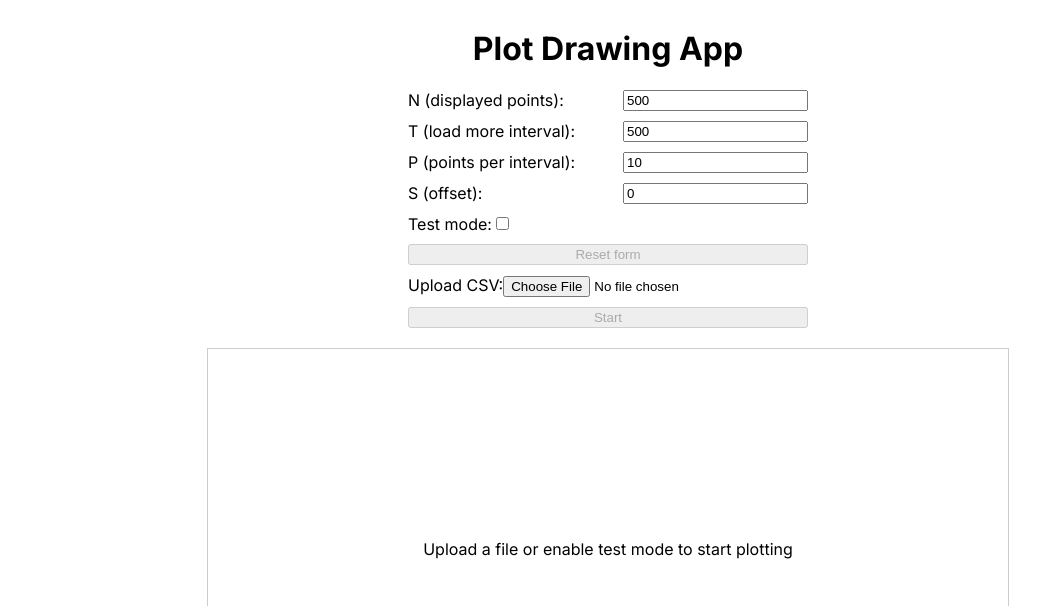
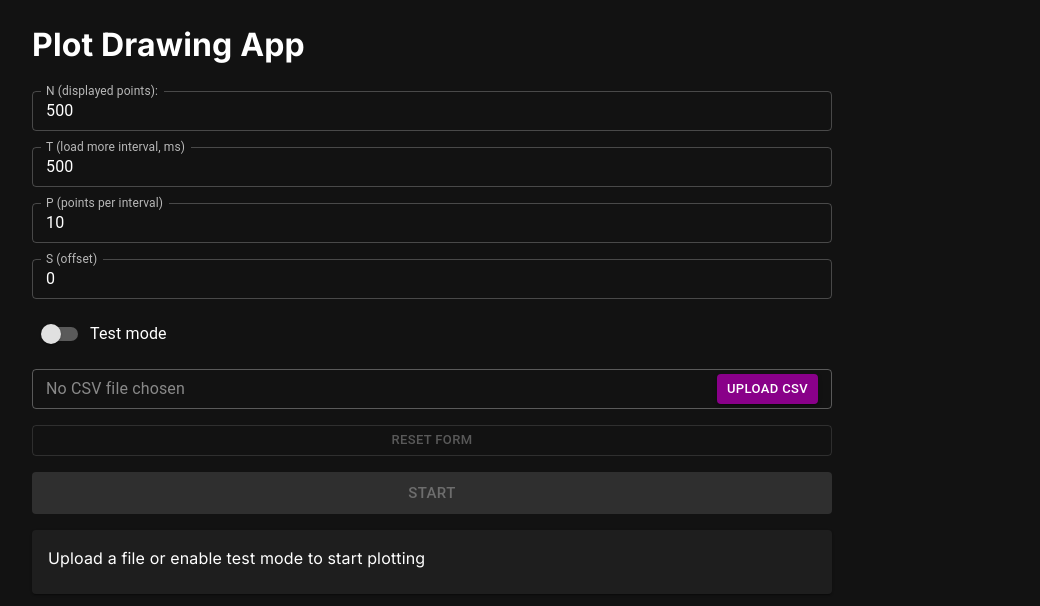
Before and after one commit to jestempablo/gazowy-olbrzym, a Next.js app: page / in a window 1280 px wide. Shown: the top 606 px of the page, without its empty margins (32-1072 px from the left). Built offline with nearby package versions, Linux system fonts and the light colour scheme.

Commit message:
fixes & optimizations

```diff
--- a/app/api/data/route.ts
+++ b/app/api/data/route.ts
@@ -28,23 +28,35 @@ function webStreamToNodeStream(
   return nodeStream;
 }
 
-// Downsampling function
+// Optimized downsampling function
 function downsampleData(
   data: { x: number; y: [number, number] }[],
   factor: number
 ) {
   const downsampled: { x: number; y: [number, number] }[] = [];
+  let sumX = 0;
+  let sumY = 0;
+  let minY = Infinity;
+  let maxY = -Infinity;
 
-  for (let i = 0; i < data.length; i += factor) {
-    const chunk = data.slice(i, i + factor);
-    const avgX = chunk.reduce((sum, point) => sum + point.x, 0) / chunk.length;
-    const avgY =
-      chunk.reduce((sum, point) => sum + point.y[0], 0) / chunk.length;
-    const minY = Math.min(...chunk.map((point) => point.y[0]));
-    const maxY = Math.max(...chunk.map((point) => point.y[0]));
-    const error = (maxY - minY) / factor;
+  for (let i = 0; i < data.length; i++) {
+    sumX += data[i].x;
+    sumY += data[i].y[0];
+    minY = Math.min(minY, data[i].y[0]);
+    maxY = Math.max(maxY, data[i].y[0]);
 
-    downsampled.push({ x: avgX, y: [avgY, error] });
+    if ((i + 1) % factor === 0 || i === data.length - 1) {
+      const avgX = sumX / factor;
+      const avgY = sumY / factor;
+      const error = (maxY - minY) / factor;
+      downsampled.push({ x: avgX, y: [avgY, error] });
+
+      // Reset accumulators
+      sumX = 0;
+      sumY = 0;
+      minY = Infinity;
+      maxY = -Infinity;
+    }
   }
 
   return downsampled;
@@ -62,19 +74,25 @@ export async function GET(req: NextRequest) {
   );
 
   if (test) {
+    let lastY = Math.floor(Math.random() * 100); // Initialize lastY with a random value
+
     const readable = new ReadableStream({
       start(controller) {
         const generateRandomData = () => {
           let index = offset;
           const emitData = () => {
-            if (index < 100000) {
+            if (index < 1000000000) {
               const chunk: {
                 x: number;
                 y: [number, number];
-              }[] = Array.from({ length: points * downsample }, (_, i) => ({
-                x: index + i,
-                y: [Math.floor(Math.random() * 100), 0],
-              }));
+              }[] = Array.from({ length: points * downsample }, (_, i) => {
+                const newY = lastY + (Math.random() - 0.5) * 10; // Generate newY close to lastY
+                lastY = newY; // Update lastY for the next iteration
+                return {
+                  x: index + i,
+                  y: [newY, 0],
+                };
+              });
 
               const downsampledChunk = downsampleData(chunk, downsample);
               controller.enqueue(
--- a/app/components/Aggregates.tsx
+++ /dev/null
@@ -1,22 +0,0 @@
-interface AggregatesProps {
-  min: number;
-  max: number;
-  average: number;
-  variance: number;
-}
-
-export const Aggregates = ({
-  min,
-  max,
-  average,
-  variance,
-}: AggregatesProps) => {
-  return (
-    <div className="aggregates">
-      <p>Min: {min}</p>
-      <p>Max: {max}</p>
-      <p>Average: {average}</p>
-      <p>Variance: {variance}</p>
-    </div>
-  );
-};
--- a/app/components/Controls.tsx
+++ b/app/components/Controls.tsx
@@ -1,3 +1,11 @@
+import {
+  Button,
+  FormControlLabel,
+  InputAdornment,
+  Stack,
+  Switch,
+  TextField,
+} from "@mui/material";
 import { useEffect, useMemo, useRef, useState } from "react";
 import {
   DEFAULT_DISPLAYED_POINTS,
@@ -22,22 +30,29 @@ interface ControlsProps {
   handleFileUpload: (file: File) => void;
   isFileUploaded: boolean;
   setIsFileUploaded: (isFileUploaded: boolean) => void;
+  isLoading: boolean;
+  downsampleRate: number;
+  isPaused: boolean;
+  setIsPaused: (isPaused: boolean) => void;
 }
 
 const useDebounceState = (
   originalState: number,
-  setOriginalState: (value: number) => void
+  setOriginalState: (value: number) => void,
+  setIsDebounceActive: (value: boolean) => void
 ) => {
   const [value, setValue] = useState(originalState);
   const timeoutRef = useRef<NodeJS.Timeout | null>(null);
 
   useEffect(() => {
+    setIsDebounceActive(true);
     if (timeoutRef.current) {
       clearTimeout(timeoutRef.current);
     }
 
     timeoutRef.current = setTimeout(() => {
       setOriginalState(value);
+      setIsDebounceActive(false);
     }, 1500);
 
     return () => {
@@ -45,9 +60,14 @@ const useDebounceState = (
         clearTimeout(timeoutRef.current);
       }
     };
-  }, [value, setOriginalState]);
+  }, [value, setOriginalState, setIsDebounceActive]);
 
   return [value, setValue] as const;
+};
+
+const clearLeadingZeros = (value: string | number) => {
+  if (value === "0" || value === 0) return "0";
+  return value.toString().replace(/^0+/, "");
 };
 
 export const Controls = ({
@@ -67,14 +87,22 @@ export const Controls = ({
   handleFileUpload,
   isFileUploaded,
   setIsFileUploaded,
+  isLoading,
+  downsampleRate,
+  isPaused,
+  setIsPaused,
 }: ControlsProps) => {
   const fileInputRef = useRef<HTMLInputElement | null>(null);
   const resetForm = () => {
     setSettingDataInterval(DEFAULT_INTERVAL);
+    setSettingDataIntervalDebounced(DEFAULT_INTERVAL);
     setSettingDisplayPoints(DEFAULT_DISPLAYED_POINTS);
+    setSettingDisplayPointsDebounced(DEFAULT_DISPLAYED_POINTS);
     setSettingPointsPerInterval(DEFAULT_POINTS_PER_INTERVAL);
+    setSettingPointsPerIntervalDebounced(DEFAULT_POINTS_PER_INTERVAL);
     setSettingTestMode(false);
     setOffset(0);
+    setOffsetDebounced(0);
     setIsFileUploaded(false);
     if (fileInputRef.current) {
       fileInputRef.current.value = "";
@@ -99,135 +127,168 @@ export const Controls = ({
     isFileUploaded,
   ]);
 
+  const [isDebounceActive, setIsDebounceActive] = useState(false);
+
   const [offsetDebounced, setOffsetDebounced] = useDebounceState(
     offset,
-    setOffset
+    setOffset,
+    setIsDebounceActive
   );
 
   const [settingDataIntervalDebounced, setSettingDataIntervalDebounced] =
-    useDebounceState(settingDataInterval, setSettingDataInterval);
+    useDebounceState(
+      settingDataInterval,
+      setSettingDataInterval,
+      setIsDebounceActive
+    );
 
   const [settingDisplayPointsDebounced, setSettingDisplayPointsDebounced] =
-    useDebounceState(settingDisplayPoints, setSettingDisplayPoints);
+    useDebounceState(
+      settingDisplayPoints,
+      setSettingDisplayPoints,
+      setIsDebounceActive
+    );
 
   const [
     settingPointsPerIntervalDebounced,
     setSettingPointsPerIntervalDebounced,
-  ] = useDebounceState(settingPointsPerInterval, setSettingPointsPerInterval);
+  ] = useDebounceState(
+    settingPointsPerInterval,
+    setSettingPointsPerInterval,
+    setIsDebounceActive
+  );
 
   return (
-    <div
-      style={{
-        display: "flex",
-        flexDirection: "column",
-        marginBottom: "20px",
-        gap: "10px",
-        width: 400,
-      }}
-    >
-      <label
-        style={{
-          width: "100%",
-          display: "flex",
-          justifyContent: "space-between",
-        }}
-      >
-        <span>N (displayed points):</span>
-        <input
+    <Stack spacing={2} sx={{ width: 800, pb: 2 }}>
+      <TextField
+        label="N (displayed points):"
         type="number"
-          value={settingDisplayPointsDebounced}
+        value={clearLeadingZeros(settingDisplayPointsDebounced)}
         disabled={isStreaming}
         onChange={(e) =>
           setSettingDisplayPointsDebounced(Number(e.target.value))
         }
+        helperText={
+          downsampleRate > 1
+            ? `Will be downsampled to ${downsampleRate} "x" values per point`
+            : undefined
+        }
       />
-      </label>
-      <label
-        style={{
-          width: "100%",
-          display: "flex",
-          justifyContent: "space-between",
-        }}
-      >
-        <span>T (load more interval):</span>
-        <input
+
+      <TextField
+        label="T (load more interval, ms)"
         type="number"
-          value={settingDataIntervalDebounced}
+        value={clearLeadingZeros(settingDataIntervalDebounced)}
         disabled={isStreaming}
         onChange={(e) =>
           setSettingDataIntervalDebounced(Number(e.target.value))
         }
       />
-      </label>
-      <label
-        style={{
-          width: "100%",
-          display: "flex",
-          justifyContent: "space-between",
-        }}
-      >
-        <span>P (points per interval):</span>
-        <input
+
+      <TextField
+        label="P (points per interval)"
         type="number"
-          value={settingPointsPerIntervalDebounced}
+        value={clearLeadingZeros(settingPointsPerIntervalDebounced)}
         disabled={isStreaming}
         onChange={(e) =>
           setSettingPointsPerIntervalDebounced(Number(e.target.value))
         }
+        helperText={
+          downsampleRate > 1
+            ? `Do not set lower than ${downsampleRate}`
+            : undefined
+        }
       />
-      </label>
-      <label
-        style={{
-          width: "100%",
-          display: "flex",
-          justifyContent: "space-between",
-        }}
-      >
-        <span>S (offset):</span>
-        <input
+
+      <TextField
+        label="S (offset)"
         type="number"
-          value={offsetDebounced}
+        value={clearLeadingZeros(offsetDebounced)}
         disabled={isStreaming}
         onChange={(e) => setOffsetDebounced(Number(e.target.value))}
       />
-      </label>
-      <label>
-        Test mode:
-        <input
-          type="checkbox"
+
+      <FormControlLabel
+        control={
+          <Switch
             checked={settingTestMode}
             disabled={isStreaming}
             onChange={(e) => setSettingTestMode(e.target.checked)}
           />
-      </label>
-      <button onClick={resetForm} disabled={!isDirty}>
-        Reset form
-      </button>
-      <label>
-        Upload CSV:
+        }
+        label="Test mode"
+      />
+
       <input
         ref={fileInputRef}
         type="file"
+        id="upload-csv"
         accept=".csv"
+        disabled={isStreaming}
+        style={{ display: "none" }}
         onChange={(e) => {
           if (e.target.files && e.target.files[0]) {
             handleFileUpload(e.target.files[0]);
+            setSettingTestMode(false);
           }
         }}
       />
+
+      <TextField
+        value={
+          fileInputRef.current?.value
+            ? fileInputRef.current?.value.split("\\").pop()
+            : "No CSV file chosen"
+        }
+        disabled
+        InputProps={{
+          endAdornment: (
+            <InputAdornment position="end">
+              <label htmlFor="upload-csv">
+                <Button
+                  variant="contained"
+                  color="primary"
+                  component="span"
+                  disabled={isStreaming}
+                  size="small"
+                >
+                  {!isFileUploaded ? "Upload CSV" : "Choose different file"}
+                </Button>
               </label>
+            </InputAdornment>
+          ),
+        }}
+      />
+      <Button
+        onClick={resetForm}
+        disabled={!isDirty || isStreaming}
+        variant="outlined"
+        color="warning"
+        size="small"
+      >
+        Reset form
+      </Button>
       {!isStreaming ? (
-        <button
-          onClick={startStreaming}
-          disabled={isStreaming || (!isFileUploaded && !settingTestMode)}
+        <Button
+          onClick={isPaused ? () => setIsPaused(false) : startStreaming}
+          disabled={
+            isDebounceActive ||
+            isLoading ||
+            (!isFileUploaded && !settingTestMode)
+          }
+          size="large"
         >
-          Start
-        </button>
+          {isDebounceActive
+            ? "Please wait momentarily"
+            : isPaused
+            ? "Reset to start"
+            : "Start"}
+        </Button>
       ) : (
-        <button onClick={stopStreaming} disabled={!isStreaming}>
-          Stop
-        </button>
+        <Button onClick={stopStreaming} disabled={!isStreaming} size="large">
+          Pause
+        </Button>
       )}
-    </div>
+    </Stack>
   );
 };
--- a/app/components/Graph.tsx
+++ b/app/components/Graph.tsx
@@ -1,10 +1,28 @@
-import { GRAPH_HEIGHT, GRAPH_WIDTH } from "../constants";
+import {
+  Card,
+  CardActionArea,
+  CardContent,
+  CardMedia,
+  CircularProgress,
+  Divider,
+  Grid,
+  Stack,
+  Typography,
+} from "@mui/material";
+import { GRAPH_WIDTH } from "../constants";
 
 interface GraphProps {
   graphRef: React.RefObject<HTMLDivElement>;
   isLoading: boolean;
   settingTestMode: boolean;
   isFileUploaded: boolean;
+  min: number;
+  max: number;
+  average: number;
+  variance: number;
+  xMin: number;
+  xMax: number;
+  downsampleRate: number;
 }
 
 export const Graph = ({
@@ -12,41 +30,99 @@ export const Graph = ({
   isLoading,
   settingTestMode,
   isFileUploaded,
+  min,
+  max,
+  average,
+  variance,
+  xMin,
+  xMax,
+  downsampleRate,
 }: GraphProps) => {
   return (
-    <div
+    <Card
       style={{
-        display: "flex",
-        flexDirection: "column",
-        alignItems: "center",
-        justifyContent: "center",
-        height: GRAPH_HEIGHT,
         width: GRAPH_WIDTH,
-        border: "1px solid #ccc",
       }}
     >
       {!settingTestMode && !isFileUploaded ? (
-        "Upload a file or enable test mode to start plotting"
+        <CardContent>
+          Upload a file or enable test mode to start plotting
+        </CardContent>
       ) : isLoading ? (
-        "Please wait..."
+        <CardContent>
+          <CircularProgress />
+        </CardContent>
       ) : (
-        <div ref={graphRef} />
+        <>
+          <CardMedia>
+            <div ref={graphRef} />
+          </CardMedia>
+          <CardContent>
+            <Grid container sx={{ textAlign: "center" }} columnSpacing={2}>
+              <Grid item xs={3}>
+                Y Min
+                <Divider />
+              </Grid>
+              <Grid item xs={3}>
+                Y Max
+                <Divider />
+              </Grid>
+              <Grid item xs={3}>
+                Average
+                <Divider />
+              </Grid>
+              <Grid item xs={3}>
+                Variance
+                <Divider />
+              </Grid>
+              <Grid item xs={3}>
+                <Typography variant="subtitle2">{min}</Typography>
+              </Grid>
+              <Grid item xs={3}>
+                <Typography variant="subtitle2">{max}</Typography>
+              </Grid>
+              <Grid item xs={3}>
+                <Typography variant="subtitle2">{average}</Typography>
+              </Grid>
+              <Grid item xs={3}>
+                <Typography variant="subtitle2">{variance}</Typography>
+              </Grid>
+              <Grid item xs={3} pt={3}>
+                X Min
+                <Divider />
+              </Grid>
+              <Grid item xs={3} pt={3}>
+                X Max
+                <Divider />
+              </Grid>
+              <Grid item xs={3} pt={3}>
+                Downsample rate
+                <Divider />
+              </Grid>
+              <Grid item xs={3} pt={3}>
+                Paweł
+                <Divider />
+              </Grid>
+              <Grid item xs={3}>
+                <Typography variant="subtitle2">
+                  {Math.ceil(xMin) - Math.floor(downsampleRate / 2)}
+                </Typography>
+              </Grid>
+              <Grid item xs={3}>
+                <Typography variant="subtitle2">
+                  {Math.floor(xMax) + Math.ceil(downsampleRate / 2)}
+                </Typography>
+              </Grid>
+              <Grid item xs={3}>
+                <Typography variant="subtitle2">{downsampleRate}</Typography>
+              </Grid>
+              <Grid item xs={3}>
+                <Typography variant="subtitle2">Foryński</Typography>
+              </Grid>
+            </Grid>
+          </CardContent>
+        </>
       )}
-    </div>
+    </Card>
   );
 };
-
-/*
-    <GraphInterface
-      settingDataInterval={settingDataInterval}
-      setSettingDataInterval={setSettingDataInterval}
-      settingDisplayPoints={settingDisplayPoints}
-      setSettingDisplayPoints={setSettingDisplayPoints}
-      settingTestMode={settingTestMode}
-      setSettingTestMode={setSettingTestMode}
-      isStreaming={isStreaming}
-      startStreaming={startStreaming}
-      stopStreaming={stopStreaming}
-      graphRef={graphRef}
-    />
-    */
--- a/app/components/Wrapper.tsx
+++ b/app/components/Wrapper.tsx
@@ -1,16 +1,42 @@
+import {
+  Box,
+  colors,
+  Container,
+  createTheme,
+  ThemeOptions,
+} from "@mui/material";
 import { PropsWithChildren } from "react";
+import { ThemeProvider } from "@mui/material";
+import CssBaseline from "@mui/material/CssBaseline";
+
+const themeOptions: ThemeOptions = {
+  palette: {
+    mode: "dark",
+    primary: {
+      main: "#890089",
+    },
+  },
+  components: {
+    MuiTextField: {
+      defaultProps: {
+        size: "small",
+      },
+    },
+    MuiButton: {
+      defaultProps: {
+        variant: "contained",
+      },
+    },
+  },
+};
+
+export const theme = createTheme(themeOptions);
 
 export const Wrapper = ({ children }: PropsWithChildren) => {
   return (
-    <div
-      style={{
-        display: "flex",
-        flexDirection: "column",
-        alignItems: "center",
-        height: "100vh",
-      }}
-    >
-      {children}
-    </div>
+    <ThemeProvider theme={theme}>
+      <CssBaseline />
+      <Container>{children}</Container>
+    </ThemeProvider>
   );
 };
--- a/app/page.tsx
+++ b/app/page.tsx
@@ -11,7 +11,6 @@ import {
   GRAPH_HEIGHT,
 } from "./constants";
 import { Controls } from "./components/Controls";
-import { Aggregates } from "./components/Aggregates";
 import { Wrapper } from "./components/Wrapper";
 import { DataPoint } from "./types";
 import { calculateAggregates } from "./utils";
@@ -30,6 +29,7 @@ export default function Home() {
   const [offset, setOffset] = useState<number>(0); // New offset state
 
   const [isStreaming, setIsStreaming] = useState<boolean>(false);
+  const [isPaused, setIsPaused] = useState<boolean>(false);
 
   const graphRef = useRef<HTMLDivElement | null>(null);
   const dygraphInstanceRef = useRef<Dygraph | null>(null);
@@ -39,30 +39,30 @@ export default function Home() {
 
   const [isFileUploaded, setIsFileUploaded] = useState<boolean>(false);
 
-  const DOWNSAMPLE = useMemo(
+  const downsampleRate = useMemo(
     () => Math.max(1, Math.floor(settingDisplayPoints / GRAPH_WIDTH)),
     [settingDisplayPoints]
   );
 
   const downsampledInitialPoints = useMemo(
-    () => Math.floor(settingDisplayPoints / DOWNSAMPLE),
-    [settingDisplayPoints, DOWNSAMPLE]
+    () => Math.floor(settingDisplayPoints / downsampleRate),
+    [settingDisplayPoints, downsampleRate]
   );
 
   const downsampledAddedPoints = useMemo(
-    () => Math.floor(settingPointsPerInterval / DOWNSAMPLE),
-    [settingPointsPerInterval, DOWNSAMPLE]
+    () => Math.floor(settingPointsPerInterval / downsampleRate),
+    [settingPointsPerInterval, downsampleRate]
   );
 
   const preloadData = useCallback(() => {
-    if (!isStreaming && (isFileUploaded || settingTestMode)) {
+    if (!isStreaming && !isPaused && (isFileUploaded || settingTestMode)) {
       setDataToDisplay([]); // Clear existing data
       dataQueueRef.current = []; // Clear the data queue
       graphRef.current = null;
       dygraphInstanceRef.current = null;
 
       const preloadEventSource = new EventSource(
-        `/api/data?interval=${settingDataInterval}&points=${downsampledInitialPoints}&test=${settingTestMode}&offset=${offset}&downsample=${DOWNSAMPLE}`
+        `/api/data?interval=${settingDataInterval}&points=${downsampledInitialPoints}&test=${settingTestMode}&offset=${offset}&downsample=${downsampleRate}`
       );
       preloadEventSource.onmessage = (event) => {
         const parsedData: DataPoint[] = JSON.parse(event.data);
@@ -80,13 +80,14 @@ export default function Home() {
       };
     }
   }, [
+    isPaused,
     isStreaming,
     settingDataInterval,
     downsampledInitialPoints,
     settingTestMode,
     isFileUploaded,
     offset,
-    DOWNSAMPLE,
+    downsampleRate,
   ]);
 
   const startStreaming = () => {
@@ -99,7 +100,7 @@ export default function Home() {
     const streamingOffset = settingDisplayPoints + offset + 1; // Adjust offset to start streaming from points + 1
 
     eventSourceRef.current = new EventSource(
-      `/api/data?interval=${settingDataInterval}&points=${settingPointsPerInterval}&test=${settingTestMode}&offset=${streamingOffset}&downsample=${DOWNSAMPLE}`
+      `/api/data?interval=${settingDataInterval}&points=${downsampledAddedPoints}&test=${settingTestMode}&offset=${streamingOffset}&downsample=${downsampleRate}`
     );
 
     eventSourceRef.current.onmessage = (event) => {
@@ -119,13 +120,23 @@ export default function Home() {
 
     setIsStreaming(true);
 
-    // Start the rolling plot update
+    // Calculate the number of points to add in each frame
+    const minFrameInterval = 32; // 16ms per frame for ~60 FPS
+    const totalInterval = settingDataInterval; // Total interval for new points
+    const pointsPerInterval = settingPointsPerInterval;
+    const framesPerInterval = totalInterval / minFrameInterval;
+    const pointsPerFrame = Math.ceil(pointsPerInterval / framesPerInterval);
+    const finalIntervalMs = Math.max(
+      minFrameInterval,
+      Math.ceil((totalInterval / pointsPerInterval) * pointsPerFrame)
+    );
+
     const updatePlot = () => {
       if (dataQueueRef.current.length > 0) {
-        const nextPoint = dataQueueRef.current.shift(); // Get the next data point
-        if (nextPoint) {
+        const nextPoints = dataQueueRef.current.splice(0, pointsPerFrame); // Get the next batch of data points
+        if (nextPoints.length > 0) {
           setDataToDisplay((prevData) => {
-            const newData = [...prevData, nextPoint].slice(
+            const newData = [...prevData, ...nextPoints].slice(
               -downsampledInitialPoints
             ); // Maintain the last `points` number of points
             return newData;
@@ -134,11 +145,8 @@ export default function Home() {
       }
     };
 
-    // Synchronize plot update with data interval
-    intervalRef.current = setInterval(
-      updatePlot,
-      settingDataInterval / downsampledAddedPoints
-    );
+    // Synchronize plot update with the frame interval
+    intervalRef.current = setInterval(updatePlot, finalIntervalMs);
   };
 
   const stopStreaming = () => {
@@ -149,6 +157,7 @@ export default function Home() {
       clearInterval(intervalRef.current);
       intervalRef.current = null;
     }
+    setIsPaused(true);
     setIsStreaming(false);
   };
 
@@ -187,12 +196,6 @@ export default function Home() {
   useEffect(() => {
     if (dataToDisplay.length === 0) return;
 
-    // Calculate y-axis padding
-    const yValues = dataToDisplay.map((d) => d.y[0]);
-    const yMin = Math.min(...yValues);
-    const yMax = Math.max(...yValues);
-    const yPadding = yMax - yMin;
-
     // Update the data of the graph
     const plotData = dataToDisplay.map((d) => [d.x, d.y]);
 
@@ -202,16 +205,15 @@ export default function Home() {
         labels: ["X", "Y"],
         width: GRAPH_WIDTH,
         height: GRAPH_HEIGHT,
-        strokeWidth: 2,
+        strokeWidth: 1,
         errorBars: true,
-        valueRange: [yMin - yPadding, yMax + yPadding],
         color: "#890089",
+        fillAlpha: 0.5,
       });
     }
 
     dygraphInstanceRef.current?.updateOptions({
       file: plotData,
-      valueRange: [yMin - yPadding, yMax + yPadding], // Apply y-axis padding
     });
   }, [dataToDisplay]);
 
@@ -245,16 +247,25 @@ export default function Home() {
         handleFileUpload={handleFileUpload}
         isFileUploaded={isFileUploaded}
         setIsFileUploaded={setIsFileUploaded}
+        isLoading={dataToDisplay.length === 0}
+        downsampleRate={downsampleRate}
+        isPaused={isPaused}
+        setIsPaused={setIsPaused}
       />
       <Graph
         graphRef={graphRef}
         isLoading={dataToDisplay.length === 0}
         settingTestMode={settingTestMode}
         isFileUploaded={isFileUploaded}
+        {...aggregates}
+        xMin={dataToDisplay.length > 0 ? dataToDisplay[0].x : 0}
+        xMax={
+          dataToDisplay.length > 0
+            ? dataToDisplay[dataToDisplay.length - 1].x
+            : 0
+        }
+        downsampleRate={downsampleRate}
       />
-      {(isFileUploaded || settingTestMode) && dataToDisplay.length > 0 && (
-        <Aggregates {...aggregates} />
-      )}
     </Wrapper>
   );
 }
--- a/package.json
+++ b/package.json
@@ -9,6 +9,9 @@
     "lint": "next lint"
   },
   "dependencies": {
+    "@emotion/react": "^11.11.4",
+    "@emotion/styled": "^11.11.5",
+    "@mui/material": "^5.16.4",
     "csv-parse": "^5.5.6",
     "d3": "^7.9.0",
     "dygraphs": "^2.2.1",
```
Also changed, not shown: 2 other files (tests, documents, lock files or other folders). Lines whose indentation alone changed are shown as unchanged.
